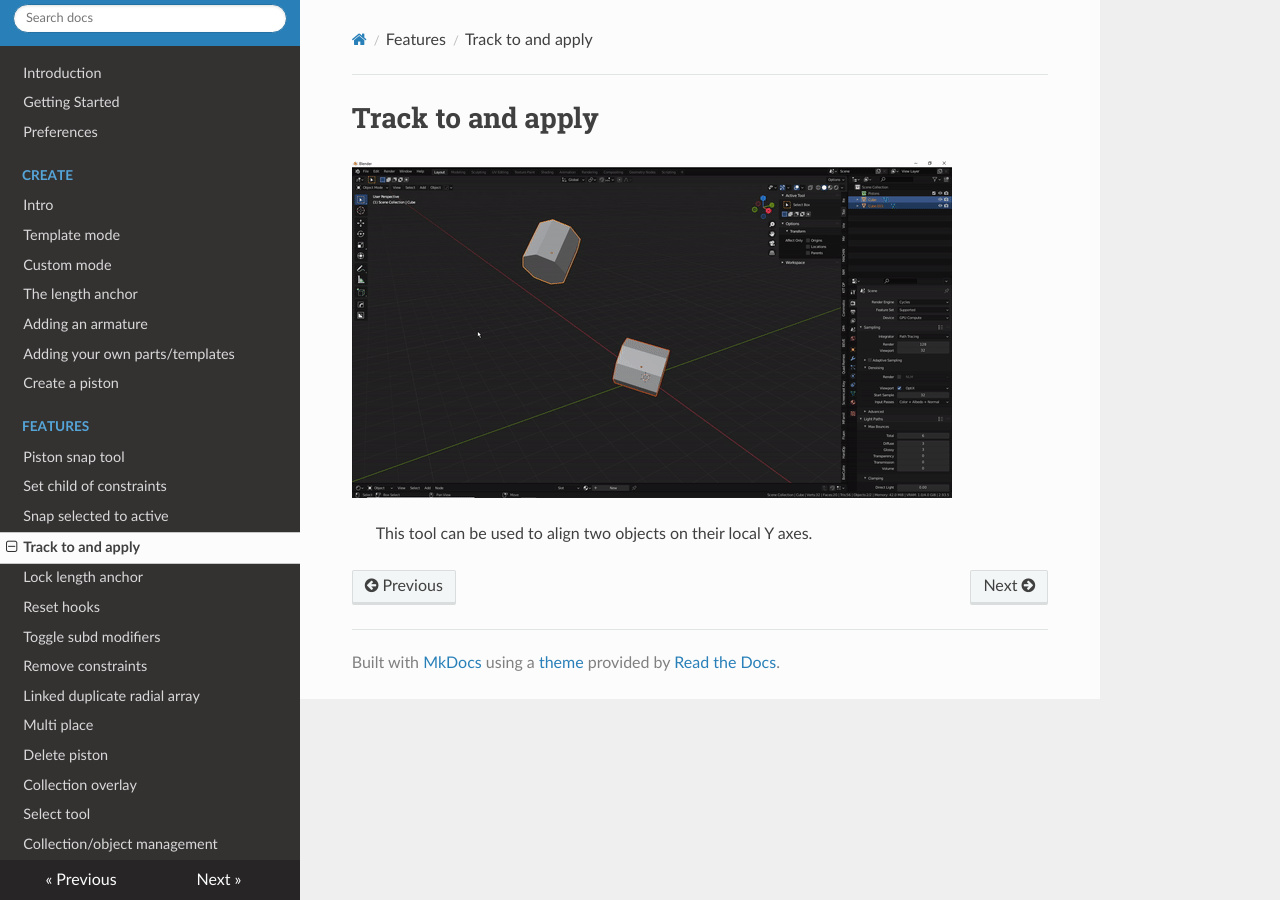
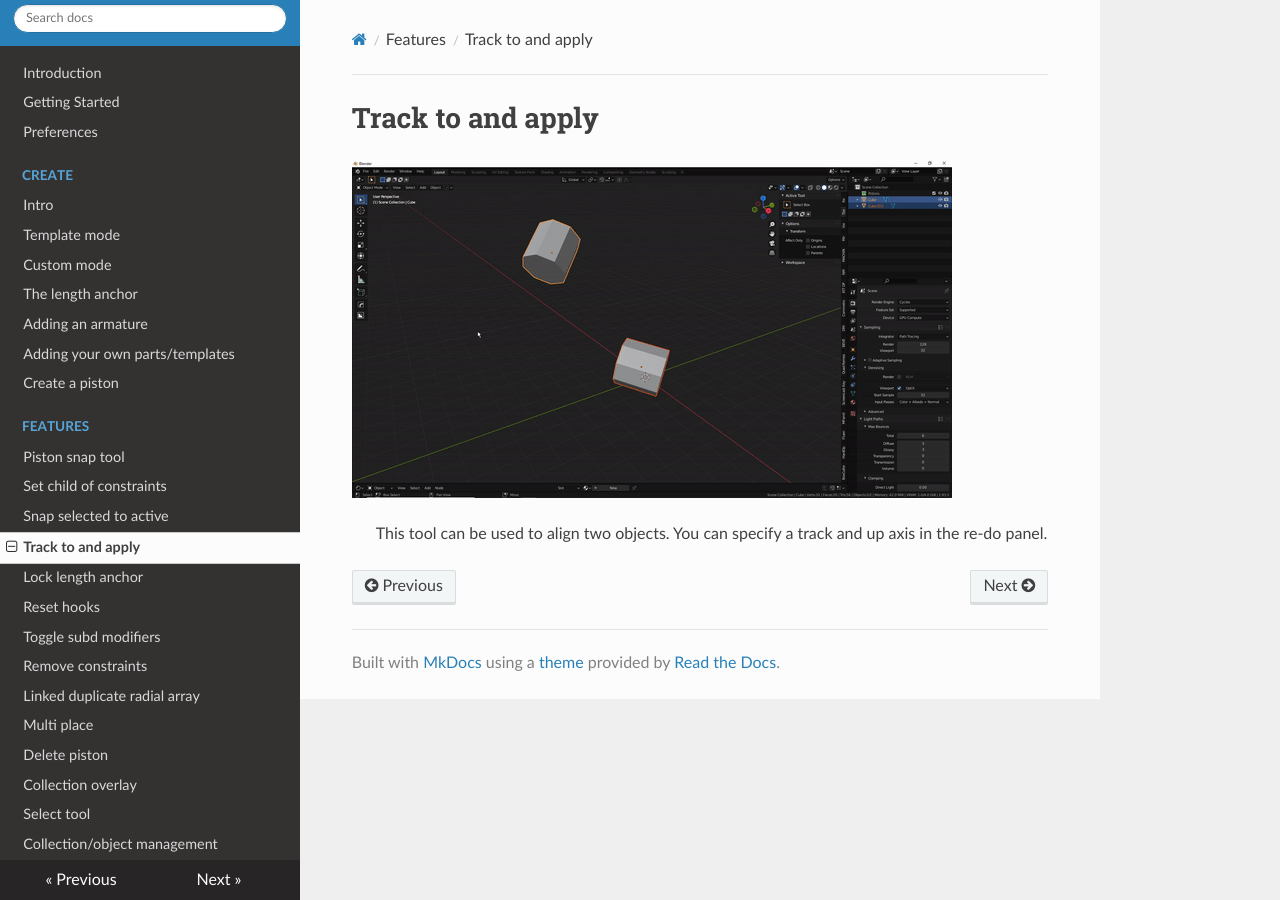
Before and after one commit to ZenderB3D/pp_docs, an MkDocs documentation site: the page built from docs/Features/tracktoandapply.md, in a window 1280 px wide. Built offline with MkDocs 1.6.1, drawn with Linux system fonts in a browser that asks for light colours; nearby versions of some CDN libraries.

Commit message:
updated snap tool page

```diff
--- a/docs/Features/tracktoandapply.md
+++ b/docs/Features/tracktoandapply.md
@@ -2,4 +2,4 @@
 
 ![Radial array](../gifs/tracktoandapply.gif)
 
->This tool can be used to align two objects on their local Y axes.
+>This tool can be used to align two objects. You can specify a track and up axis in the re-do panel.
```
Also changed, not shown: docs/Features/pistonsnaptool.md (+26 -1 lines).
